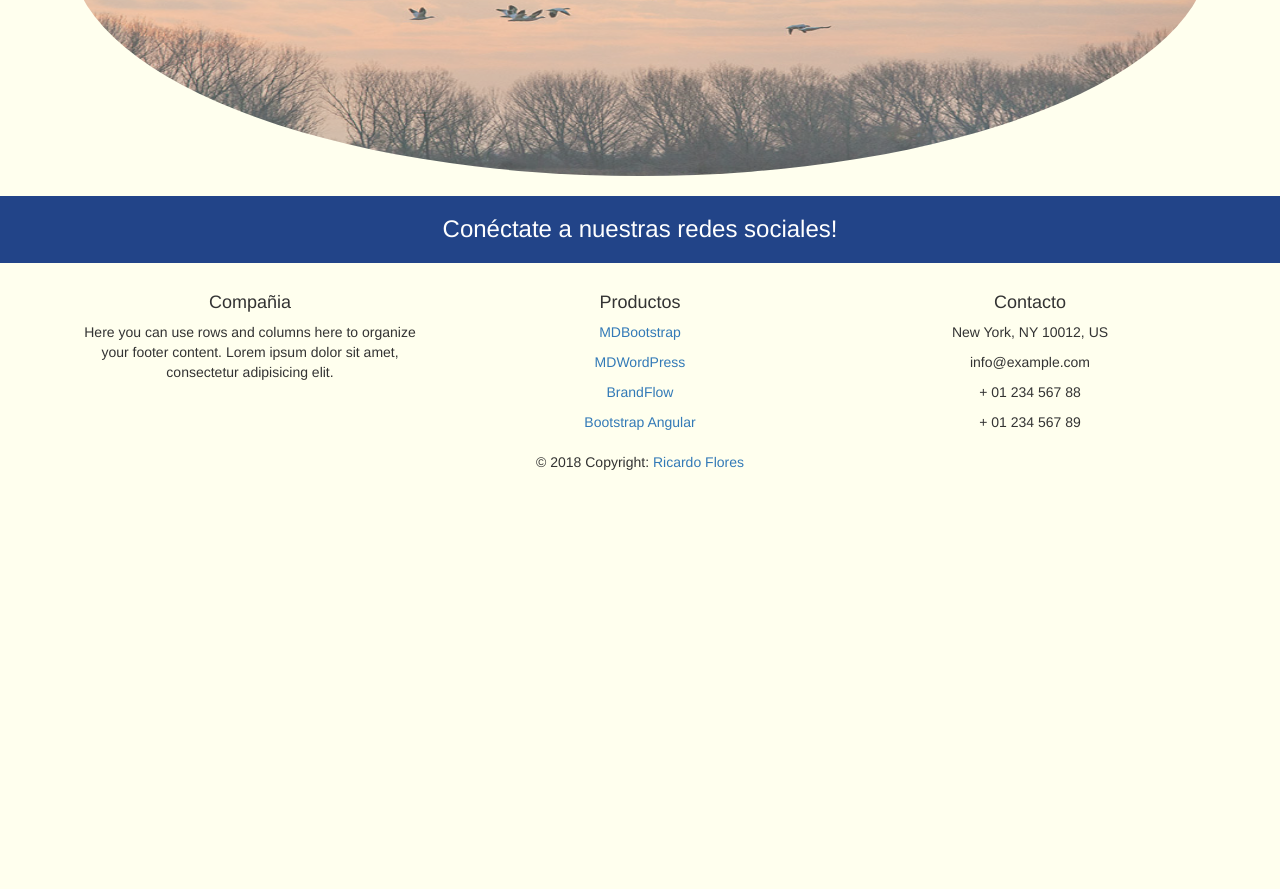
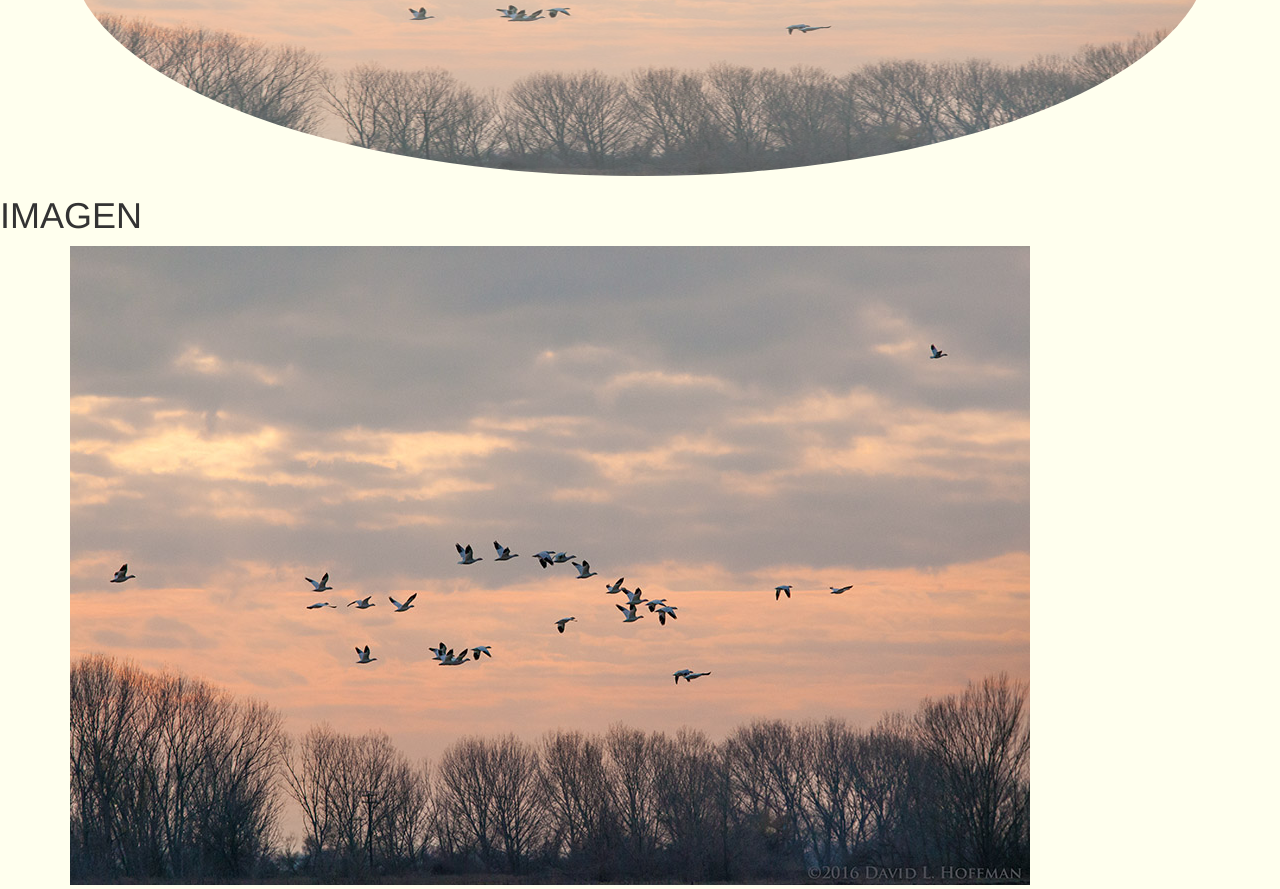
Before and after one commit to Riicardo10/GitFacilito, a plain HTML site: page index.html in a window 1280 px wide. Shown: the part 576-1465 px from the top of the page. Before the commit the page ends 1098 px from the top, so only its background shows below. Drawn offline with Linux system fonts and the light colour scheme.

Commit message:
Se agrego imagen al index

```diff
--- a/index.html
+++ b/index.html
@@ -29,6 +29,10 @@
 		</ul>
 		<div class='container' style='background: rgba(5,4,35,0);'>
 			<img src='img/fondo2.jpg' class='fondo img-circle'>
+		</div>
+		<h1>IMAGEN</h1>
+		<div class='container' style='background: rgba(5,4,35,0);'>
+			<img src='img/fondo2.jpg'>
 		</div>
 	</body>
 	<footer class="page-footer font-small blue-grey lighten-5 mt-4" style="margin-top: 20px">
```
